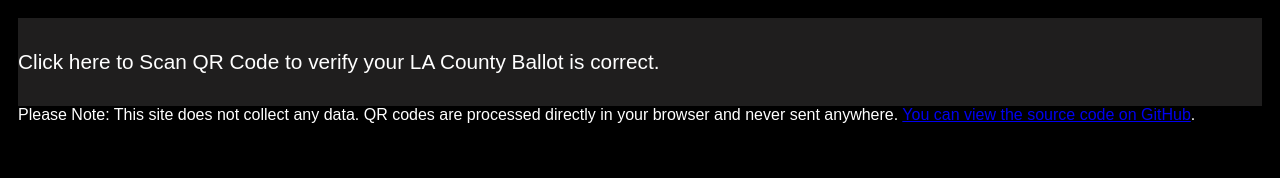
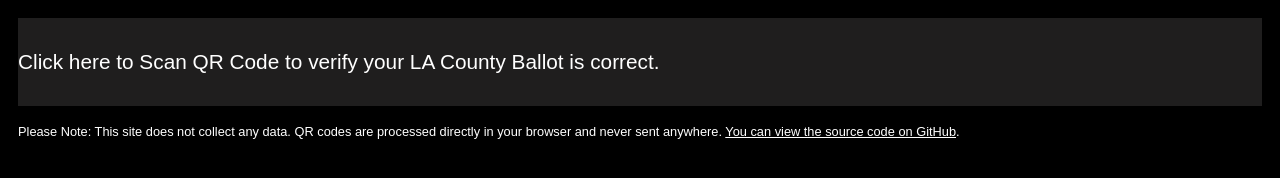
Before and after one commit to votedecoder/votedecoder, a plain HTML site: page index.html in a window 1280 px wide. Drawn offline with nearby package versions, Linux system fonts and the light colour scheme; a script that the page names is missing.

Commit message:
Update style.css

```diff
--- a/style.css
+++ b/style.css
@@ -25,3 +25,12 @@ h3 {
 	padding-bottom: 32px;
 	font-size: 1.3em;
 }
+
+#footer {
+	margin-top: 18px;
+	font-size: 0.8em;
+}
+
+a {
+	color: #ffffff;
+}
```
